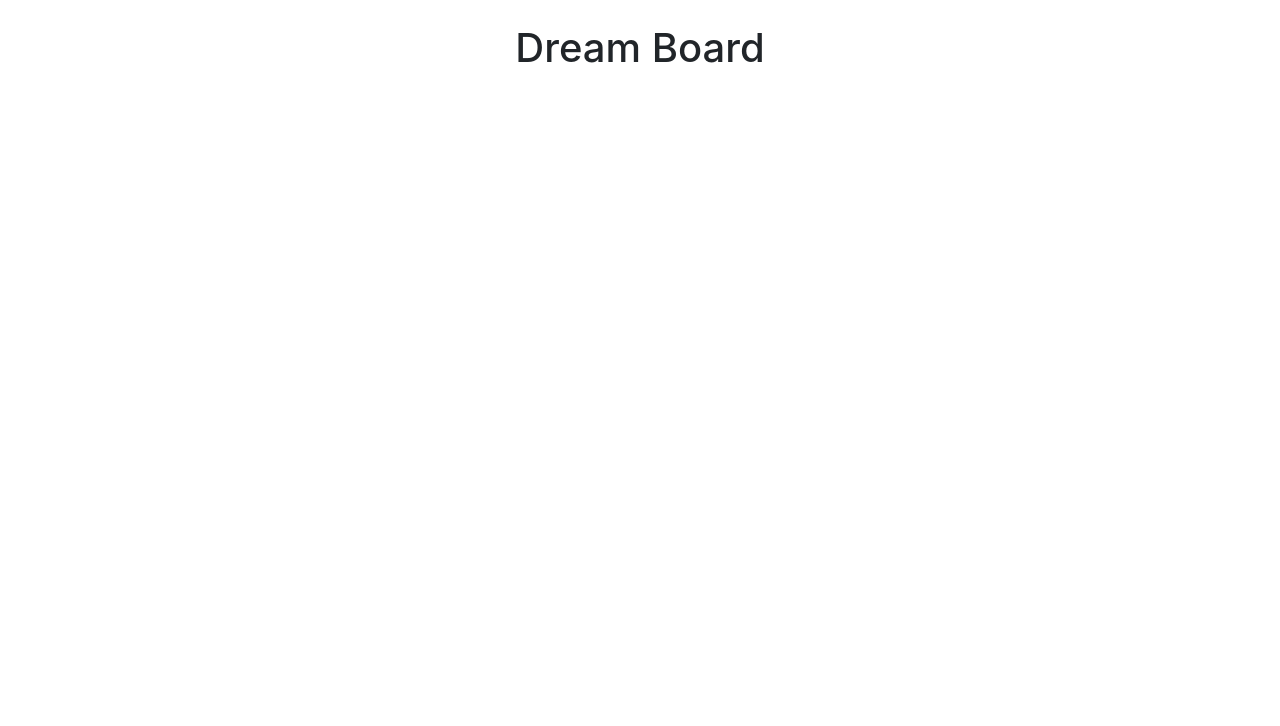
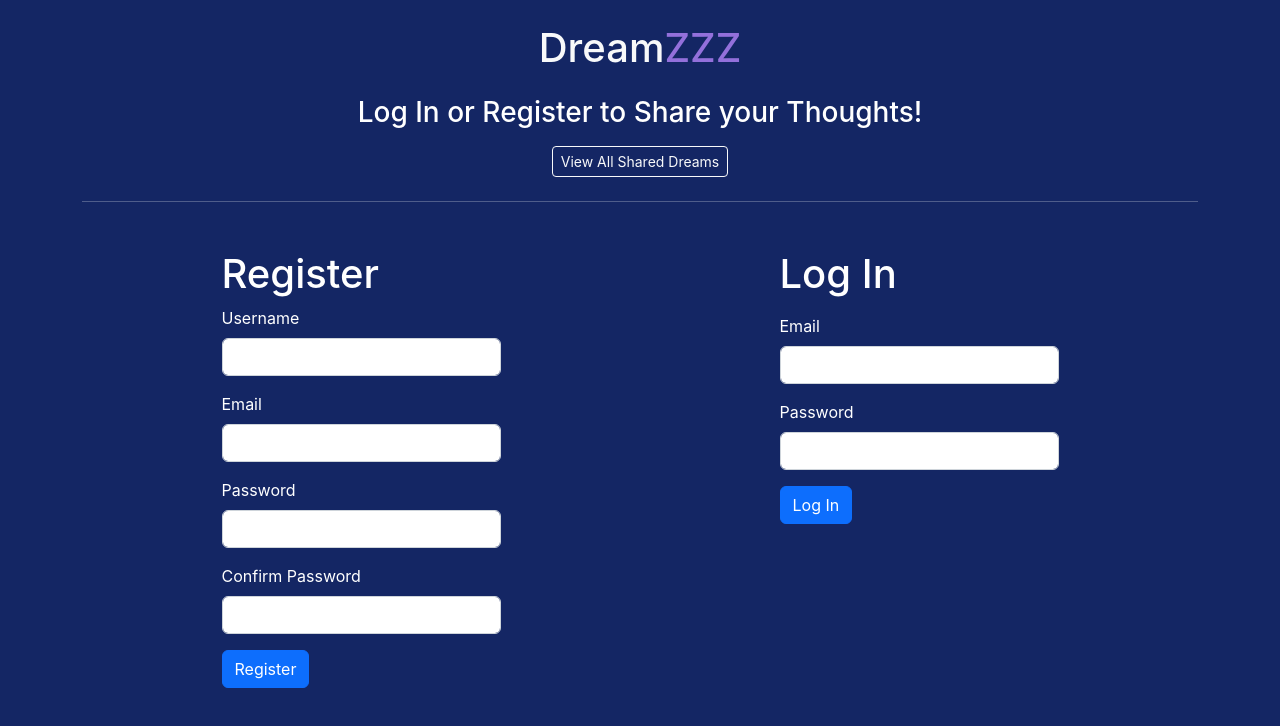
Before and after one commit to Charan-Karthik/DreamBoard, a React (Create React App) app in the folder client/: page /loginreg in a window 1280 px wide. Before the commit this address led to /. Shown: the top 726 px of the page. Built offline with nearby package versions, Linux system fonts and the light colour scheme.

Commit message:
front-end design work

```diff
--- a/client/public/index.html
+++ b/client/public/index.html
@@ -29,7 +29,7 @@
   <title>React App</title>
 </head>
 
-<body>
+<body style="background-color:#142664; color:white">
   <noscript>You need to enable JavaScript to run this app.</noscript>
   <div id="root"></div>
   <!--
--- a/client/src/App.js
+++ b/client/src/App.js
@@ -2,6 +2,7 @@ import { Routes, Route, Navigate } from 'react-router-dom'
 // import { useState } from 'react'
 
 import Main from './views/Main';
+import LoginReg from './views/LoginReg'
 
 function App() {
 
@@ -11,6 +12,7 @@ function App() {
       <Routes>
         <Route path={'*'} element={<Navigate to={'/'} />} />
         <Route path={'/'} element={<Main />} />
+        <Route path={'/loginreg'} element={<LoginReg />} />
       </Routes>
     </div>
   );
--- a/client/src/views/LoginReg.jsx
+++ b/client/src/views/LoginReg.jsx
@@ -1,8 +1,96 @@
-import React from 'react'
+import React, { useState } from 'react'
+import { useNavigate } from 'react-router-dom';
 
 const LoginReg = (props) => {
+
+  const nav = useNavigate();
+
+  const [username, setUsername] = useState("");
+  const [regEmail, setRegEmail] = useState("");
+  const [regPassword, setRegPassword] = useState("");
+  const [confirmPassword, setConfirmPassword] = useState("");
+
+  const [loginEmail, setLoginEmail] = useState("");
+  const [loginPassword, setLoginPassword] = useState("");
+
+  const [regErrors, setRegErrors] = useState([]);
+  const [loginErrors, setLoginErrors] = useState([]);
+
+  const register = (e) => {
+    e.preventDefault()
+  }
+
+  const login = (e) => {
+    e.preventDefault()
+  }
+
   return (
-    <div>LoginReg</div>
+    <div>
+      <h1 className='text-center text-light mb-4'>Dream<span style={{ 'color': 'mediumpurple' }}>ZZZ</span></h1>
+
+      <div className='d-flex justify-content-center flex-column align-items-center gap-2'>
+        <h3>Log In or Register to Share your Thoughts!</h3>
+        {/* <Link to={'/'}><span style={{'color':'white', 'textDecoration':'none'}}>View all Shared Dreams</span></Link> */}
+        <button className='btn btn-sm btn-outline-light' onClick={() => nav('/')}>View All Shared Dreams</button>
+      </div>
+
+      <hr className='mt-4 mb-5' />
+
+      <div className="d-flex justify-content-around mt-3">
+        <form className="w-25 d-block mx-auto" onSubmit={register}>
+          <h1>Register</h1>
+
+          {regErrors.map((err, index) => <p style={{ 'color': 'red' }} key={index}>{err}</p>)}
+
+          <div className="mb-3">
+            <label className="form-label">Username</label>
+            <input name="username" type="text" className="form-control" onChange={(e) => { setUsername(e.target.value) }} />
+          </div>
+
+          <div className="mb-3">
+            <label className="form-label">Email</label>
+            <input name="email" type="email" className="form-control" onChange={(e) => { setRegEmail(e.target.value) }} />
+          </div>
+
+          <div className="mb-3">
+            <label className="form-label">Password</label>
+            <input name="password" type="password" className="form-control" onChange={(e) => { setRegPassword(e.target.value) }} />
+          </div>
+
+          <div className="mb-3">
+            <label className="form-label">Confirm Password</label>
+            <input name="confirm_password" type="password" className="form-control" onChange={(e) => { setConfirmPassword(e.target.value) }} />
+          </div>
+
+          <input type="submit" className="btn btn-primary" value="Register" />
+        </form>
+
+        <form className="w-25 d-block mx-auto" onSubmit={login}>
+          <h1>Log In</h1>
+
+          {loginErrors ? <p className='text-danger'>{loginErrors}</p> : <></>}
+
+          <div className="mb-3">
+            <label className="form-label">Email</label>
+            <input name="email" type="email" className="form-control" onChange={(e) => { setLoginEmail(e.target.value) }} />
+          </div>
+
+          <div className="mb-3">
+            <label className="form-label">Password</label>
+            <input name="password" type="password" className="form-control" onChange={(e) => { setLoginPassword(e.target.value) }} />
+          </div>
+
+          <input type="submit" className="btn btn-primary" value="Log In" />
+        </form>
+      </div>
+
+      {/* <div className='mt-5'>
+        <div className='d-flex justify-content-center'>
+          <a href="#"
+            className="btn" style={{ 'backgroundColor': '#DDA0DD' }}>Support this Project!</a>
+        </div>
+      </div> */}
+    </div>
   )
 }
 
--- a/client/src/views/Main.jsx
+++ b/client/src/views/Main.jsx
@@ -1,9 +1,16 @@
 import React from 'react'
+import { useNavigate } from 'react-router-dom'
 
 const Main = (props) => {
+
+    const nav = useNavigate();
+
     return (
         <div>
-            <h1 className='text-center'>Dream Board</h1>
+            <div className='d-flex justify-content-center align-items-center flex-column'>
+                <h1 className='text-center'>Dream<span style={{'color':'MediumPurple'}}>ZZZ</span></h1>
+                <button className='btn btn-sm btn-outline-light' onClick={() => nav('/loginreg')}>Log In or Register to Share a Dream</button>
+            </div>
         </div>
     )
 }
```
Also changed, not shown: client/src/components/Navbar.jsx (added, +11 -0 lines).
